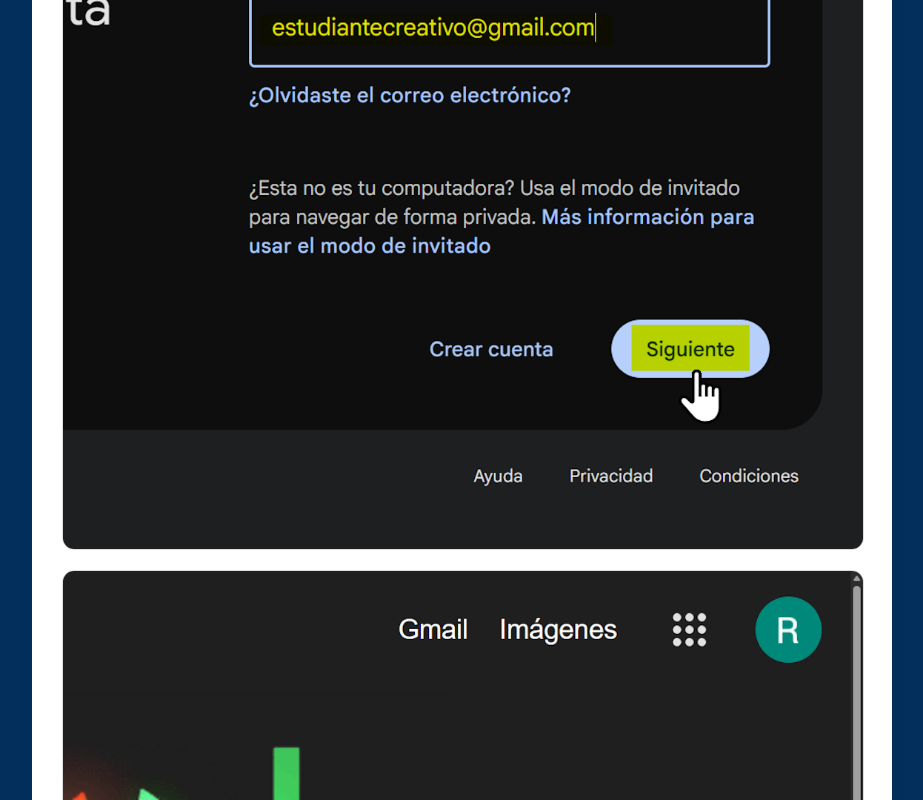
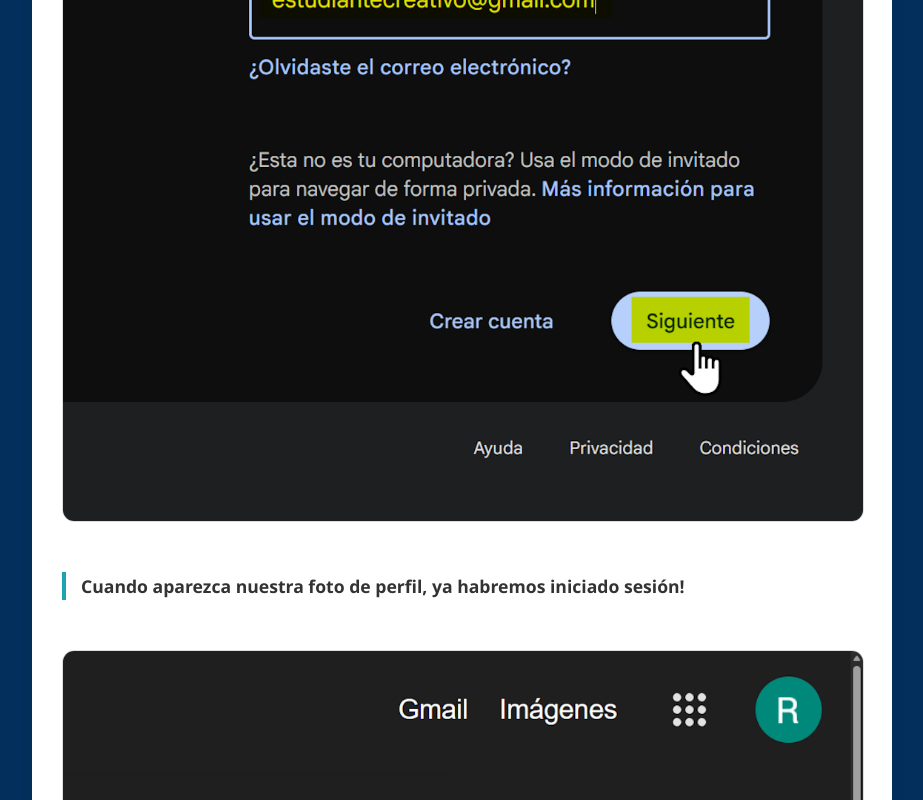
Before and after one commit to RealLotex/cerebroscreativoswebsite, a plain HTML site: page primeraclase.html in a window 1280 px wide. Shown: the part 1532-2332 px from the top of the page, without its empty margins (178-1101 px from the left). Drawn offline with Linux system fonts and the light colour scheme.

Commit message:
Update primeraclase.html

```diff
--- a/primeraclase.html
+++ b/primeraclase.html
@@ -44,7 +44,7 @@
 
         h1 { margin: 0; font-size: 2.2rem; text-transform: uppercase; letter-spacing: 1px; }
         h2 { color: var(--azul-primario); margin-top: 0; display: flex; align-items: center; }
-
+        .nota {margin: 50px 0px;}
         .badge {
             background: var(--naranja-accent);
             color: white;
@@ -84,6 +84,13 @@
             padding-left: 15px;
             margin: 15px 0;
         }
+
+        h3 {
+            font-size: 1.1rem;
+            border-left: 4px solid var(--naranja-accent);
+            padding-left: 15px;
+            margin: 15px 0;
+        }
     </style>
 </head>
 <body>
@@ -98,11 +105,11 @@
   <div class="step">
       <span class="badge">Paso 1</span>
       <h2>Iniciar sesión en Google</h2>
-      <p class="instruccion-texto">Abre tu navegador (debe ser Edge o Chrome) e ingresa a <a href="https://google.com" target="_blank">google.com</a>. Si no has iniciado sesión, haz click en "Acceder", introduce tu correo de Gmail y contraseña. Cuando aparezca nuestra foto de perfil, ya habremos iniciado sesión!</p>
+      <p class="instruccion-texto">Abre tu navegador (debe ser Edge o Chrome) e ingresa a <a href="https://google.com" target="_blank">google.com</a>. Si no has iniciado sesión, haz click en "Acceder", introduce tu correo de Gmail y contraseña.</p>
       <img src="guiajitsi/paso1_google.png" alt="Captura de pantalla Login de Google" class="screenshot">
       <img src="guiajitsi/paso1_login.png" alt="Captura de pantalla Login de Google" class="screenshot">
+      <h3 class="nota">Cuando aparezca nuestra foto de perfil, ya habremos iniciado sesión!</h3>
       <img src="guiajitsi/paso1_listo.png" alt="Captura de pantalla Login de Google" class="screenshot">
-
   </div>
 
   <div class="step">
```
